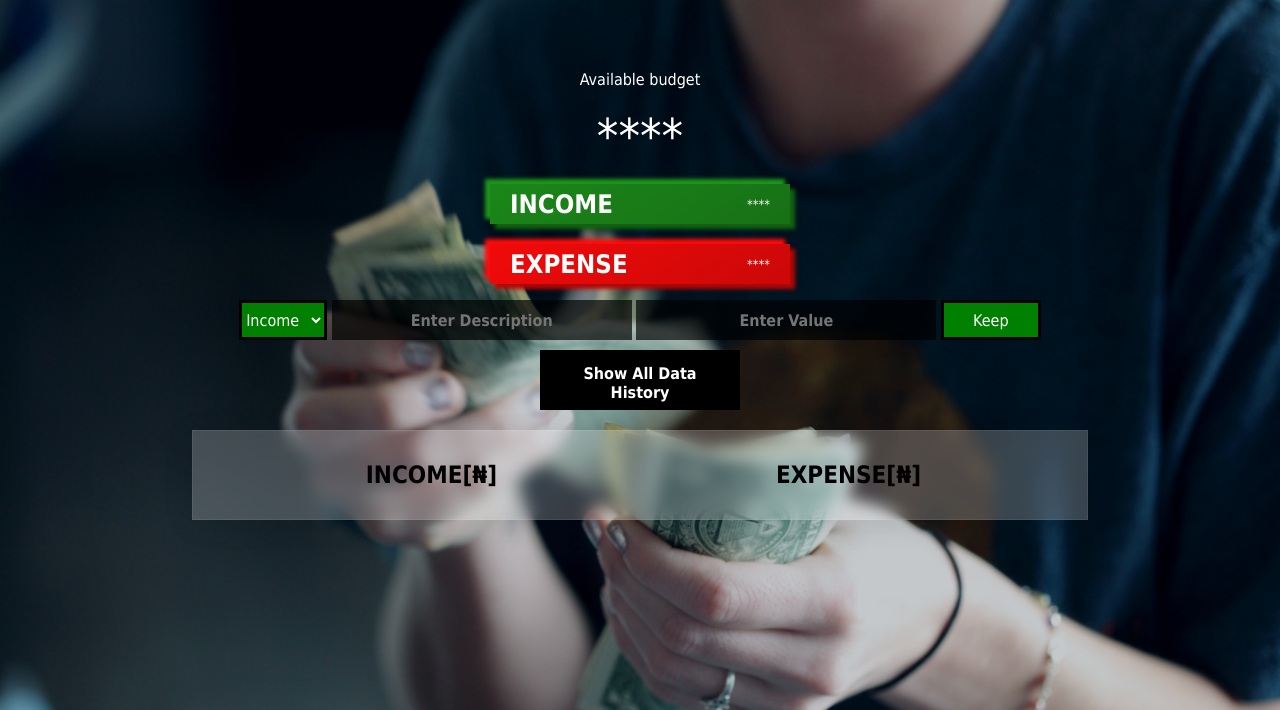
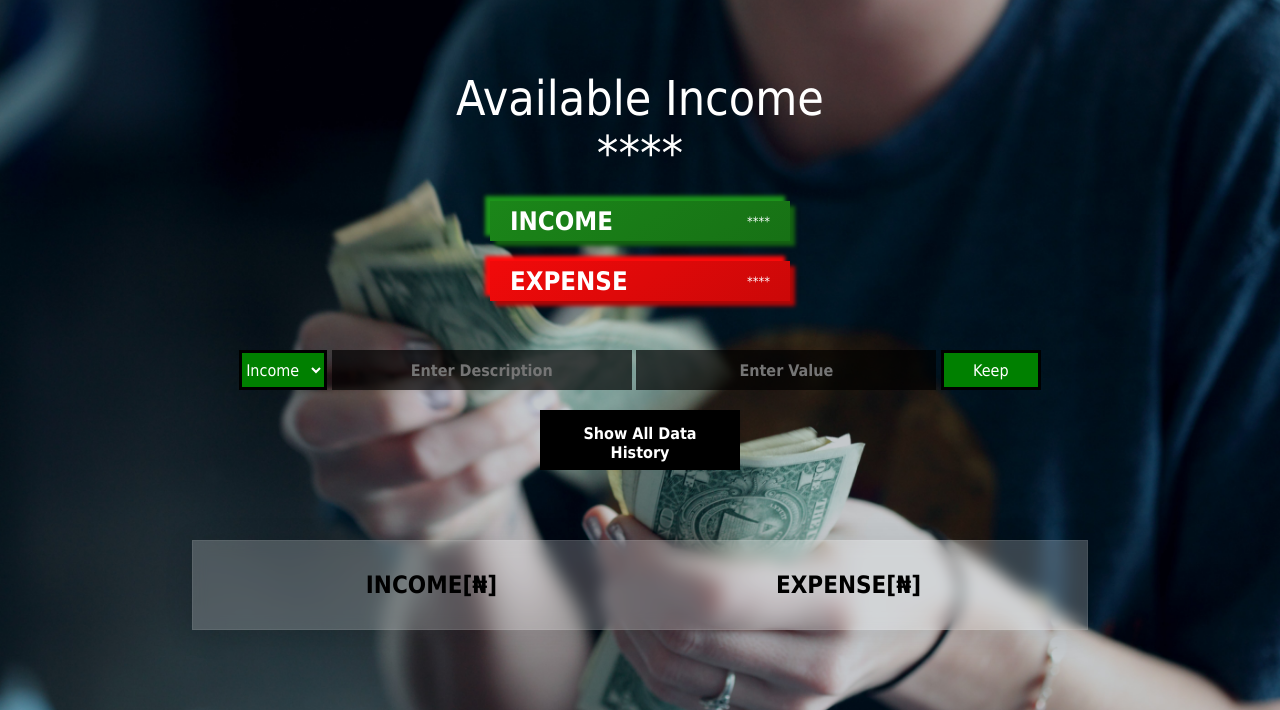
Before and after one commit to Isaac-Franklin/Budget-App, a plain HTML site: page index.html in a window 1280 px wide. Shown: the top 710 px of the page. Drawn offline with Linux system fonts and the light colour scheme.

Commit message:
Features and UI changes update2

```diff
--- a/index.html
+++ b/index.html
@@ -10,7 +10,7 @@
 <body>
     <div class="container">
         <div class="mainsection">
-             <div class="date">Available budget <!-- in July  --></div><br/>
+             <div class="date">Available Income <!-- in July  --></div><br/>
             <div class="mainfigure"><i>****</i></div>
             <div class="incomeUI">
                 <h1>INCOME</h1>
--- a/style.css
+++ b/style.css
@@ -61,7 +61,10 @@ input {
 
 /* END OF IMPORTED INPUT SECTON DATA */
 
-
+.date{
+    font-size: 3rem;
+    margin-bottom: -20px;
+}
 .mainfigure{
     font-size: 3rem;
 }
@@ -89,7 +92,6 @@ input {
     border-radius: 0px;
     background: linear-gradient(145deg, #f10a0a, #cb0808);
     box-shadow:  5px 5px 4px #b20707,-5px -5px 4px #ff0b0b;
-    margin-top: 10px;
     color: white;
     align-items: center;
     padding: 20px;
@@ -118,7 +120,7 @@ input {
     background-color: transparent;
     text-align: center;
     margin: auto;
-    padding: 20px;
+    padding: 70px;
 }
 
 .description, .amount{
@@ -161,13 +163,14 @@ button{
     grid-template-columns: 50% 50%;
     /* background-color: ; */
     justify-content: space-between;
-    padding: 30px;/* From https://css.glass */
+    padding: 30px;
+    /* From https://css.glass */
     background: rgba(255, 255, 255, 0.22);
     /* border-radius: 16px; */
     box-shadow: 0 4px 30px rgba(0, 0, 0, 0.1);
     backdrop-filter: blur(7.5px);
     -webkit-backdrop-filter: blur(7.5px);
-    border: 1px solid rgba(255, 255, 255, 0.07);;
+    border: 1px solid rgba(255, 255, 255, 0.07);
 
 }
 
@@ -298,7 +301,7 @@ button{
     color: #fff;
     border: 1px solid var(--bg);
     /* border-radius: 4px; */
-    margin-top: 10px;
+    margin-top: 20px;
     padding: 0.8em 1em;
     background: var(--bg);
     transition: 0.2s;
```
